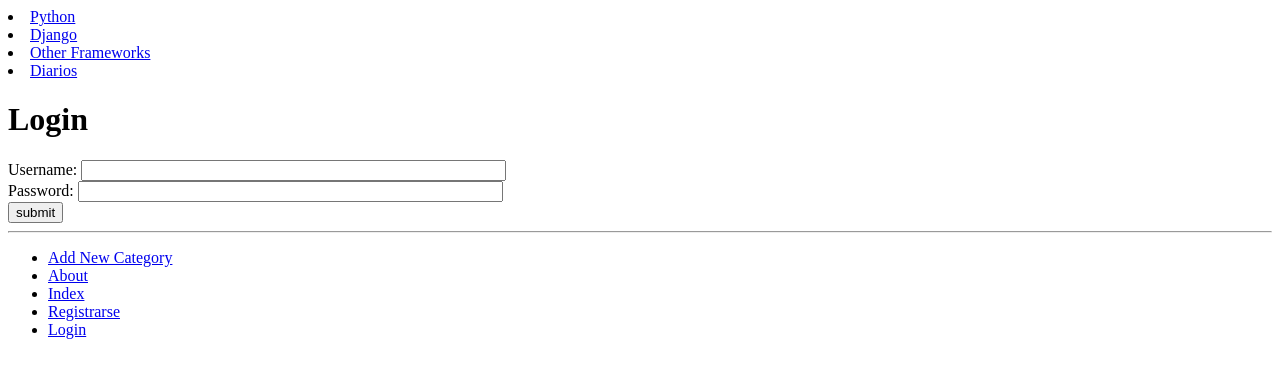
After one commit to eflipe/tango-with-django-and-polls, a Django app: page /rango/login/ in a window 1280 px wide. The commit adds this page. Shown: the top 378 px of the page. Run offline with Django 3.2, Linux system fonts and the light colour scheme; data comes from the database, SQL or seed files in the repository; both versions use the stored data as it was after the commit.

Commit message:
Configurando el Login

```diff
--- a/tango_with_django_project/rango/urls.py
+++ b/tango_with_django_project/rango/urls.py
@@ -11,4 +11,5 @@ urlpatterns = [
     path('category/<slug:category_name_slug>/add_page', views.add_page,
          name='add_page'),
     path('register/', views.register, name='register'),
+    path('login/', views.user_login, name='login'),
 ]
--- a/tango_with_django_project/rango/views.py
+++ b/tango_with_django_project/rango/views.py
@@ -1,8 +1,10 @@
 from django.shortcuts import render
-# from django.http import HttpResponse
+from django.http import HttpResponseRedirect, HttpResponse
 from rango.models import Category
 from rango.models import Page
 from rango.forms import CategoryForm, PageForm, UserForm, UserProfileForm
+from django.contrib.auth import authenticate, login
+from django.urls import reverse
 
 
 def index(request):
@@ -100,3 +102,24 @@ def register(request):
     return render(request, 'rango/register.html', {'user_form': user_form,
                                                    'profile_form': profile_form,
                                                    'registered': registered})
+
+
+def user_login(request):
+
+    if request.method == 'POST':
+        username = request.POST.get('username')
+        password = request.POST.get('password')
+        user = authenticate(username=username, password=password)
+
+        if user:
+            if user.is_active:
+                login(request, user)
+                return HttpResponseRedirect(reverse('index'))
+            else:
+                return HttpResponse("Tu cuenta está desactivada.")
+        else:
+            print("Invalid login details: {0}, {1}".format(username, password))
+            # return HttpResponse("Invalid login details supplied.")
+            return render(request, 'rango/login.html', {'error_message':'Invalid username and/or password entered. Try again'})
+    else:
+        return render(request, 'rango/login.html', {})
--- a/tango_with_django_project/templates/rango/base.html
+++ b/tango_with_django_project/templates/rango/base.html
@@ -31,6 +31,7 @@
           <li><a href="{% url 'rango:about' %}">About</a></li>
           <li><a href="{% url 'rango:index' %}">Index</a></li>
           <li><a href="{% url 'rango:register' %}">Registrarse</a></li>
+          <li><a href="{% url 'rango:login' %}">Login</a></li>
 
         </ul>
       </div>
--- /dev/null
+++ b/tango_with_django_project/templates/rango/login.html
@@ -0,0 +1,18 @@
+{% extends 'rango/base.html'%}
+{% load staticfiles %}
+
+{% block title_block %}
+  Login
+{% endblock %}
+
+{% block body_block %}
+<h1>Login</h1>
+<form id="login_form" method="post" action="{% url 'rango:login' %}">
+  {% csrf_token %}
+  Username: <input type="text" name="username" value="" size="50" />
+  <br />
+  Password: <input type="password" name="password" value="" size="50" />
+  <br />
+  <input type="submit" value="submit" />
+</form>
+{% endblock %}
```
Also changed, not shown: tango_with_django_project/templates/rango/index.html (+6 -1 lines), tango_with_django_project/db.sqlite3.
